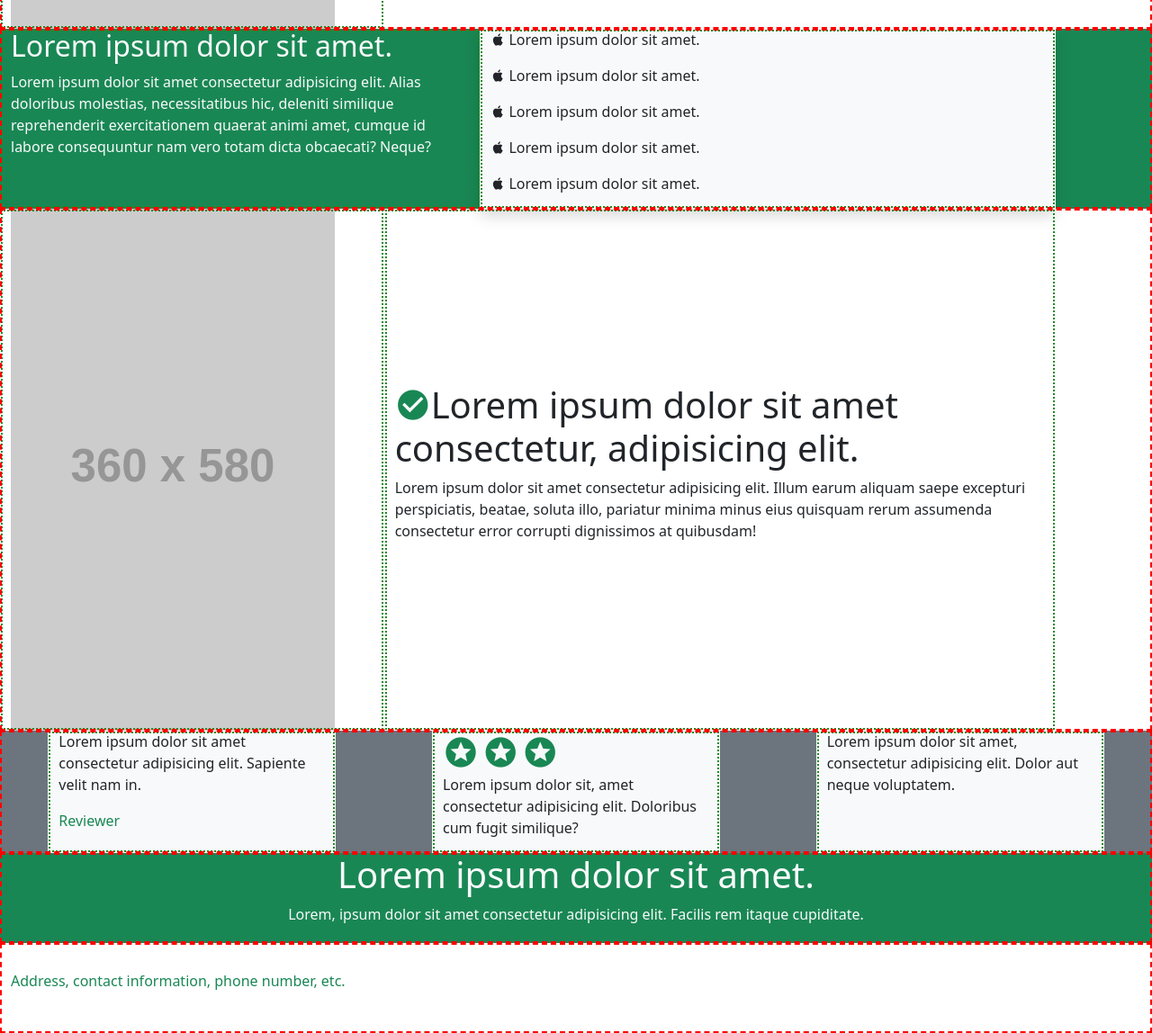
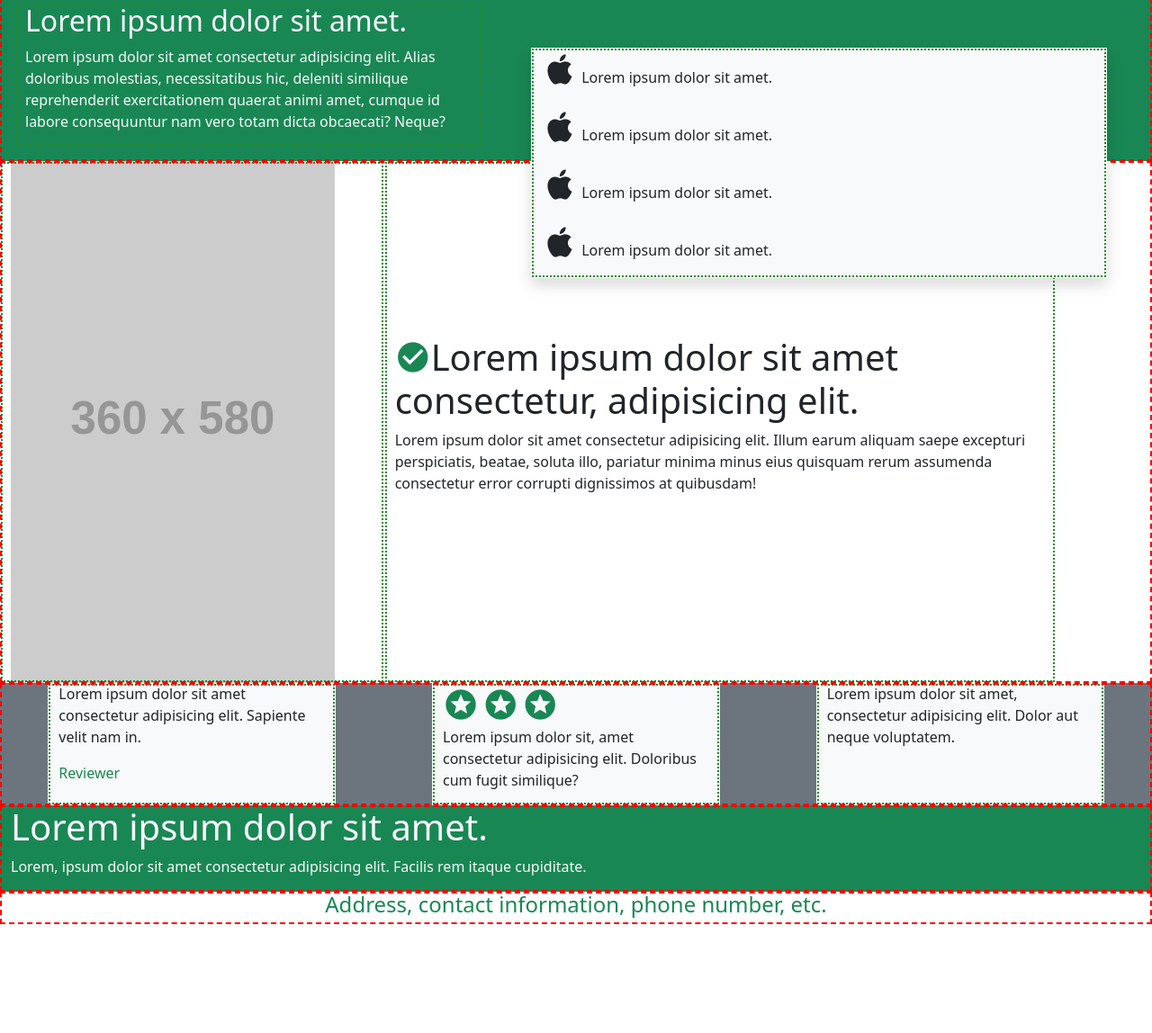
Before and after one commit to ElizabethKeyes/crocs-against-crocs, a plain HTML site: page index.html in a window 1280 px wide. Shown: the part 597-1745 px from the top of the page at 90% size. After the commit the page ends 1624 px from the top, so only its background shows below. Drawn offline with nearby package versions, Linux system fonts and the light colour scheme; placeholder pictures from the web are drawn by us.

Commit message:
Position relative/absolute on card. Stacking.

```diff
--- a/index.html
+++ b/index.html
@@ -14,9 +14,9 @@
   <title>The Best Title</title>
 
   <style>
-    .row div {
+    /* .row div {
       min-height: 100px
-    }
+    } */
 
     body.debug .container,
     body.debug .container-fluid {
@@ -63,19 +63,18 @@
 
     <!-- SECTION offset card (features?) -->
     <!-- #region -->
-    <section class="row bg-success text-light">
-      <div class="col-md-5">
+    <section class="row bg-success text-light offset-container p-3">
+      <div class="col-md-5 order-2 order-md-1">
         <h2>Lorem ipsum dolor sit amet.</h2>
         <p>Lorem ipsum dolor sit amet consectetur adipisicing elit. Alias doloribus molestias, necessitatibus hic,
           deleniti similique reprehenderit exercitationem quaerat animi amet, cumque id labore consequuntur nam vero
           totam dicta obcaecati? Neque?</p>
       </div>
-      <div class="col-md-6 bg-light text-dark shadow">
-        <p><i class="mdi mdi-apple"></i> Lorem ipsum dolor sit amet.</p>
-        <p><i class="mdi mdi-apple"></i> Lorem ipsum dolor sit amet.</p>
-        <p><i class="mdi mdi-apple"></i> Lorem ipsum dolor sit amet.</p>
-        <p><i class="mdi mdi-apple"></i> Lorem ipsum dolor sit amet.</p>
-        <p><i class="mdi mdi-apple"></i> Lorem ipsum dolor sit amet.</p>
+      <div class="col-md-6 bg-light text-dark shadow order-0 order-md-2 offset-card mb-3 mb-md-0">
+        <p><i class="mdi mdi-apple display-6"></i> Lorem ipsum dolor sit amet.</p>
+        <p><i class="mdi mdi-apple display-6"></i> Lorem ipsum dolor sit amet.</p>
+        <p><i class="mdi mdi-apple display-6"></i> Lorem ipsum dolor sit amet.</p>
+        <p><i class="mdi mdi-apple display-6"></i> Lorem ipsum dolor sit amet.</p>
       </div>
     </section>
     <!-- #endregion -->
@@ -100,23 +99,23 @@
     <!-- SECTION three review cards -->
     <!-- #region -->
     <section class="row justify-content-around bg-secondary">
-      <div class="col-md-3 bg-light">
+      <div class="order-2 order-md-1 col-md-3 bg-light">
         <p>Lorem ipsum dolor sit amet consectetur adipisicing elit. Sapiente velit nam in.</p>
         <p class="text-success">Reviewer</p>
       </div>
-      <div class="col-md-3 bg-light">
+      <div class="order-1 order-md-2 col-md-3 bg-light">
         <i class="mdi mdi-star-circle text-success display-6"></i>
         <i class="mdi mdi-star-circle text-success display-6"></i>
         <i class="mdi mdi-star-circle text-success display-6"></i>
         <p>Lorem ipsum dolor sit, amet consectetur adipisicing elit. Doloribus cum fugit similique?</p>
       </div>
-      <div class="col-md-3 bg-light">
+      <div class="order-3 col-md-3 bg-light">
         <p>Lorem ipsum dolor sit amet, consectetur adipisicing elit. Dolor aut neque voluptatem.</p>
       </div>
     </section>
     <!-- #endregion -->
 
-    <section class="row bg-success text-light text-center">
+    <section class="row bg-success text-light">
       <div class="col">
         <h1>Lorem ipsum dolor sit amet.</h1>
         <p>Lorem, ipsum dolor sit amet consectetur adipisicing elit. Facilis rem itaque cupiditate.</p>
@@ -126,8 +125,8 @@
   </main>
 
   <footer class="row text-success text-center footer">
-    <div class="col d-flex align-items-center">
-      <p>Address, contact information, phone number, etc.</p>
+    <div class="col text-center">
+      <h4>Address, contact information, phone number, etc.</h4>
     </div>
   </footer>
 
--- a/style.css
+++ b/style.css
@@ -0,0 +1,17 @@
+@media (min-width: 768px) {
+
+  .offset-container {
+    position: relative;
+
+
+  }
+
+  .offset-card {
+    position: absolute;
+    right: 50px;
+    bottom: -130px;
+
+
+  }
+
+}
```
